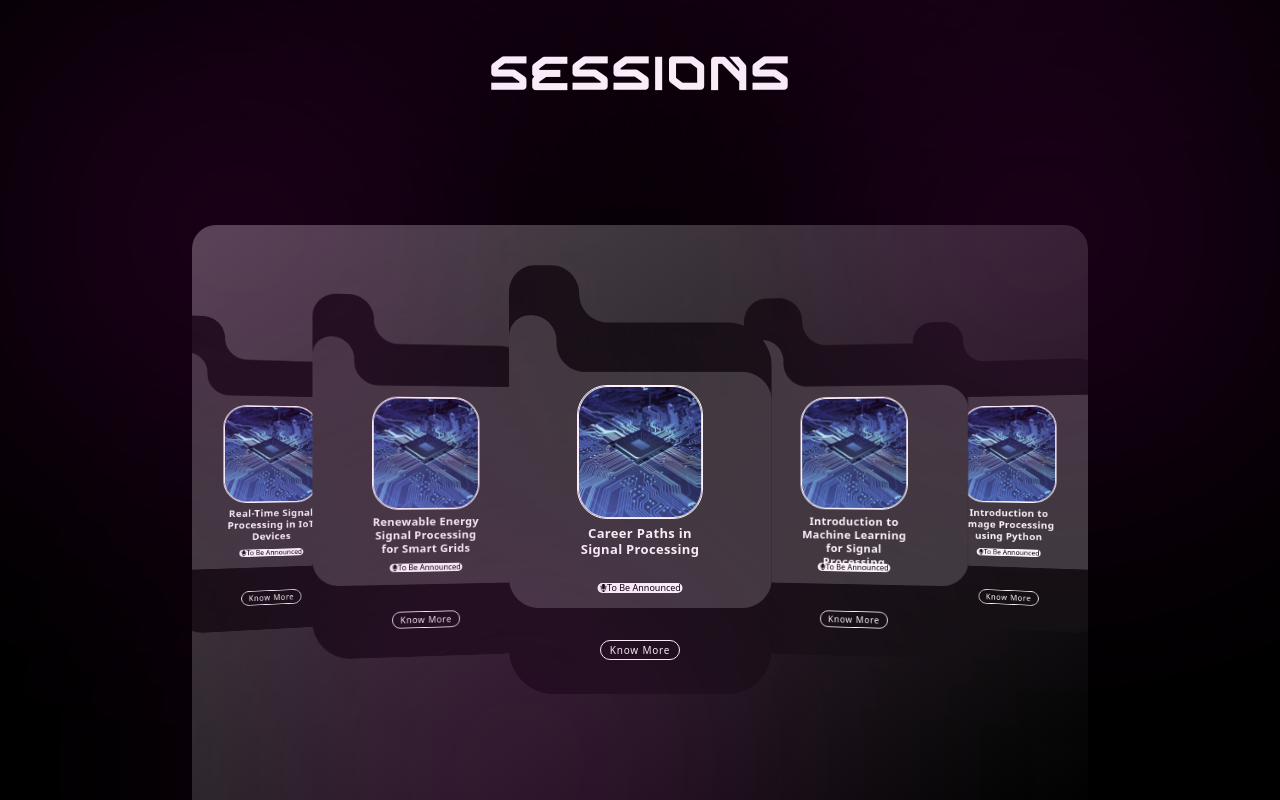
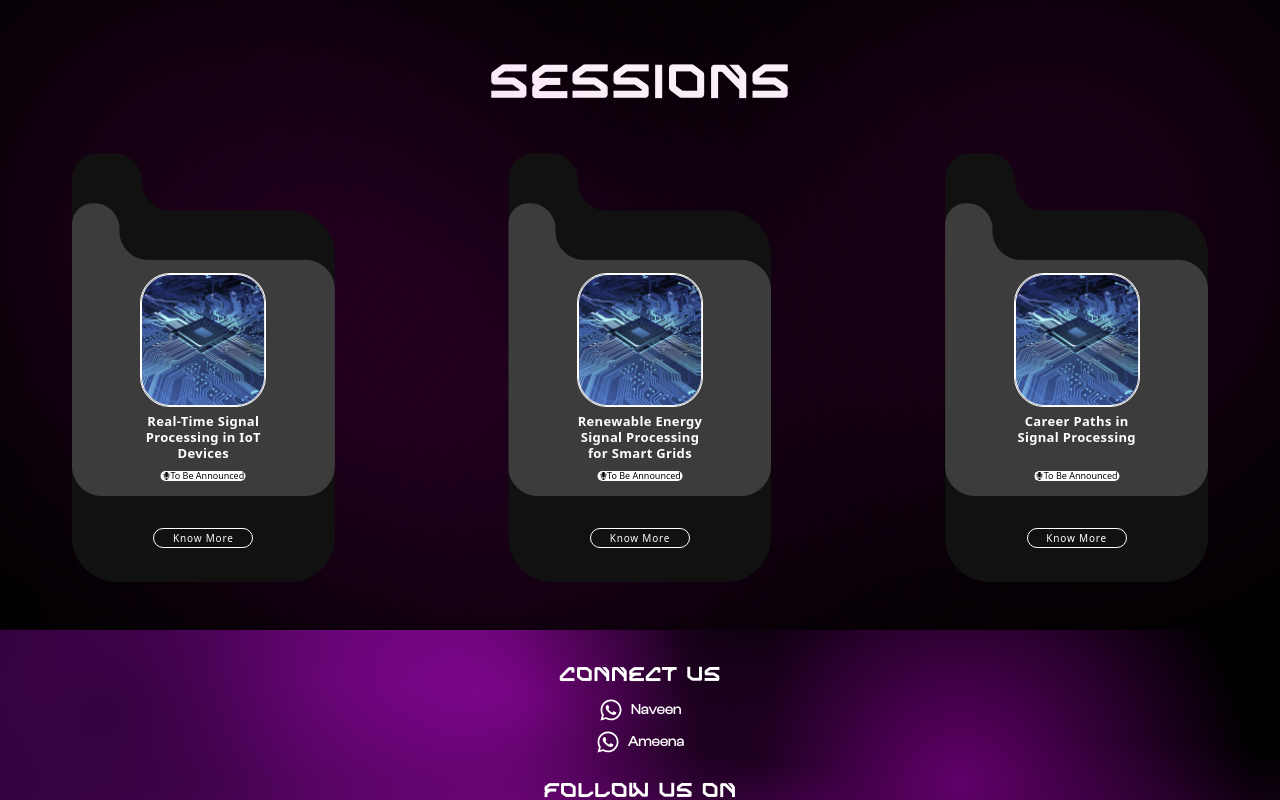
Before and after one commit to stone-PETER/Fusion25, a React (Vite) app: page / in a window 1280 px wide. Shown: the part 1620-2420 px from the top of the page. Built offline with nearby package versions, Linux system fonts and the light colour scheme.

Commit message:
minor-fixes

```diff
--- a/src/components/ContainerBox.jsx
+++ b/src/components/ContainerBox.jsx
@@ -2,8 +2,8 @@ import React from "react";
 
 const ContainerBox = ({ children }) => {
   return (
-    <div className="flex items-center justify-center min-h-screen">
-      <div className="w-[90%] md:w-[70%]  h-[500px] sm:h-[500px] lg:h-[600px] bg-gradient-to-br from-white/30 rounded-3xl shadow-lg backdrop-blur-md">
+    <div className="flex items-center justify-center min-h-screen z-10">
+      <div className="w-[90%] md:w-[70%]  h-[500px] sm:h-[500px] lg:h-[600px] glassmorphism rounded-3xl shadow-lg">
       {children}
       </div>
     </div>
@@ -12,3 +12,22 @@ const ContainerBox = ({ children }) => {
 };
 
 export default ContainerBox;
+
+
+
+// import React from "react";
+
+// const ContainerBox = ({ children }) => {
+//   return (
+//     <div className="flex items-center justify-center min-h-screen">
+//       <div className="relative w-[90%] md:w-[80%] h-[500px] sm:h-[500px] lg:h-[600px] rounded-3xl shadow-lg">
+//         {/* Apply the glass effect only to the background */}
+//         <div className="absolute inset-0 backdrop-blur-md bg-white/10 rounded-3xl z-0"></div>
+//         {/* Content area */}
+//         <div className="relative z-10">{children}</div>
+//       </div>
+//     </div>
+//   );
+// };
+
+// export default ContainerBox;
--- a/src/pages/About/About.jsx
+++ b/src/pages/About/About.jsx
@@ -3,7 +3,7 @@ import './../../index.css'
 
 const About = () => {
   return (
-    <div className="bg-black text-white p-32 text-center  flex flex-col justify-center relative">
+    <div className="bg-black text-white p-32 text-center  flex flex-col justify-center relative overflow-hidden">
 
       <div className="gradient-circle absolute top-10 left-20"></div>
       <div className="gradient-circle absolute top-1/4 right-10"></div>
--- a/src/pages/Session/Session.jsx
+++ b/src/pages/Session/Session.jsx
@@ -1,7 +1,6 @@
 import { Swiper, SwiperSlide } from "swiper/react"
 import Heading from "../../components/Heading"
 import SessionsCard from "./SessionsCard"
-import ContainerBox from "../../components/ContainerBox"
 import { Autoplay } from 'swiper/modules';
 import { EffectCoverflow, Navigation, Pagination } from "swiper/modules";
 import "swiper/css";
@@ -32,30 +31,18 @@ const Session = () => {
           "Explore the vast career opportunities in the field of signal processing and its impact across industries. This session will provide valuable insights into the potential pathways and skills needed to excel in this dynamic domain.",
         image:'/src/assets/session-img.png'
       },
-      {
-        name: "Introduction to Machine Learning for Signal Processing",
-        description:
-          "Explore the exciting intersection of machine learning and signal processing in this hands-on workshop. The workshop provides practical experience and invaluable foundational knowledge. Perfect for students interested in the fusion of AI and signal processing.",
-        image:'/src/assets/session-img.png'
-      },
-      {
-        name: "Introduction to Image Processing using Python",
-        description:
-          "Dive into the world of image processing with this hands-on workshop using Python. Learn the fundamentals of manipulating and analyzing images through practical coding exercises.",
-        image:'/src/assets/session-img.png'
-      },
+
     ]
 
   let swiperInstance = null;
   return (
-    <section className="bg-black py-10 relative overflow-hidden">
+    <section className="bg-black py-12 relative overflow-hidden">
 
       <div className="gradient-circle absolute  left-10"></div>
       <div className="gradient-circle absolute  right-10"></div>
       <div className="gradient-circle absolute bottom-0 left-1/4"></div>
 
         <Heading heading="sessions" />
-        <ContainerBox>
           <Swiper
               onSwiper={(swiper) => (swiperInstance = swiper)}
               loop={true}
@@ -64,9 +51,9 @@ const Session = () => {
               className="mySwiper"
               effect={"coverflow"}
               coverflowEffect={{
-                rotate: 10,
-                stretch: 50,
-                depth: 200,
+                rotate: 0,
+                stretch: 0,
+                depth: 0,
                 modifier: 1,
                 slideShadows:false
               }}
@@ -81,7 +68,7 @@ const Session = () => {
                 },
                 1024: {
                   slidesPerView: 3,
-                  spaceBetween: 40,
+                  spaceBetween: 30,
                 },
               }}
             >
@@ -100,7 +87,6 @@ const Session = () => {
                   ))
                 }
             </Swiper>
-          </ContainerBox>
     </section>
   )
 }
--- a/src/pages/Session/SessionsCard.jsx
+++ b/src/pages/Session/SessionsCard.jsx
@@ -8,7 +8,7 @@ const SessionsCard = ({onMouseEnter,onMouseLeave,name,description,image}) => {
         <ReactCardFlip isFlipped={flip} flipDirection="horizontal"
         >
             {/*Front*/}
-            <div className="mx-auto mt-10 relative w-[263px] h-[429px]"
+            <div className="mx-auto mt-5 relative w-[263px] h-[429px]"
             onMouseEnter={onMouseEnter}
             onMouseLeave={onMouseLeave}
             >
@@ -53,14 +53,15 @@ const SessionsCard = ({onMouseEnter,onMouseLeave,name,description,image}) => {
                                 </span>
                             </div>
                         </div>
-                        <div
-                            className="absolute bottom-[-60px] left-[50%] transform -translate-x-1/2 flex items-center justify-center w-[80px] h-[20px] border border-white rounded-[45px] cursor-pointer"
+                        <button
+                            className="absolute bottom-[-60px] left-[50%] transform -translate-x-1/2 flex items-center justify-center w-[100px] h-[20px] border border-white rounded-[45px] cursor-pointer"
                             onClick={() => setFlip(!flip)}
                         >
-                            <span className="text-[10px] leading-[10px] tracking-[0.08em] font-medium text-white font-inter">
+                            <span className="text-[10px] leading-[10px] tracking-[0.08em] font-medium text-white font-inter cursor-pointer"
+                            >
                                 Know More
                             </span>
-                        </div>
+                        </button>
                     </div>
                 </div>
             </div>
@@ -93,12 +94,12 @@ const SessionsCard = ({onMouseEnter,onMouseLeave,name,description,image}) => {
                     <div className="absolute top-[195px] left-[50%] transform -translate-x-1/2 text-center text-white text-sm line leading-[20px] tracking-wide w-full px-8">
                         {description}
                     </div>
-                    <div
-                        className="absolute top-[20px] left-[12%] transform -translate-x-1/2 flex items-center justify-center w-[80px] h-[20px]"
+                    <button
+                        className="absolute top-[20px] left-[12%] transform -translate-x-1/2 flex items-center justify-center w-[80px] h-[20px] cursor-pointer"
                         onClick={() => setFlip(!flip)}
                     >
                         <GoArrowRight className="text-white size-8"/>
-                    </div>
+                    </button>
 
                 </div>
             </div>
```
